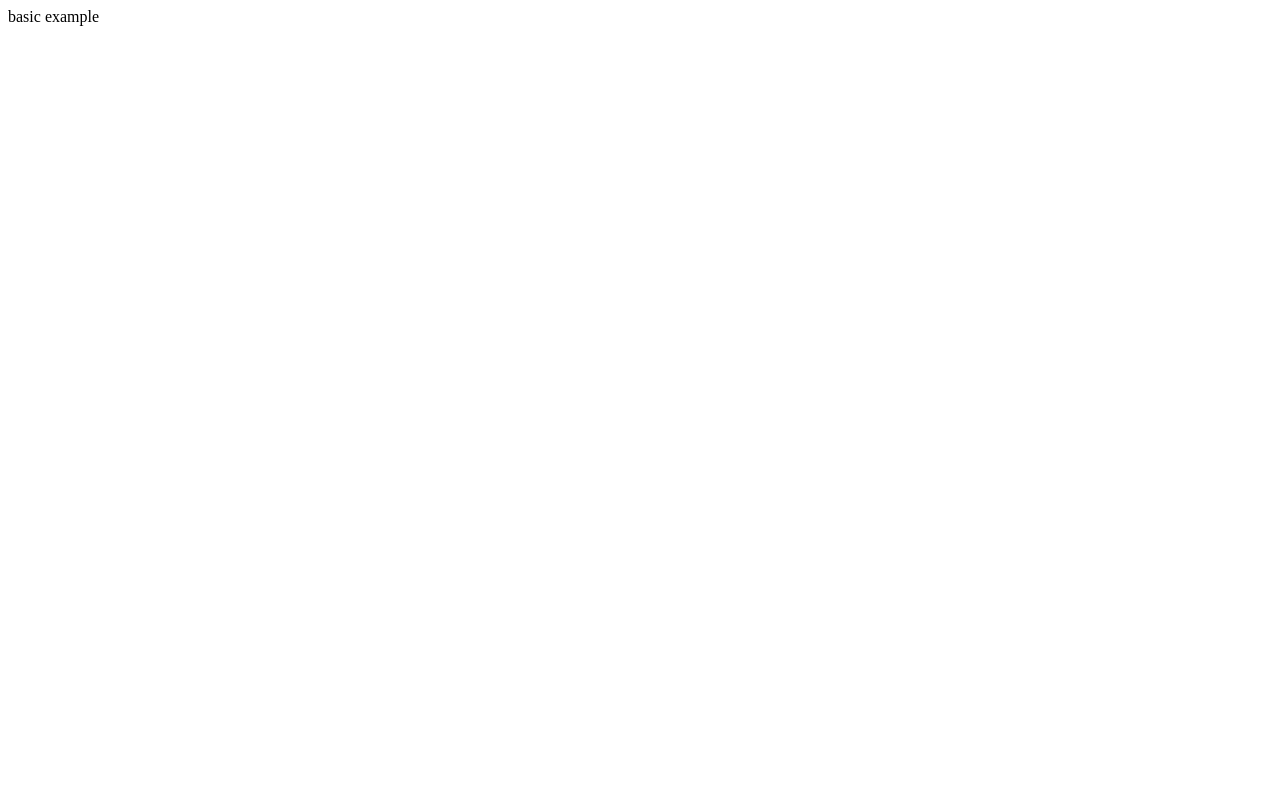
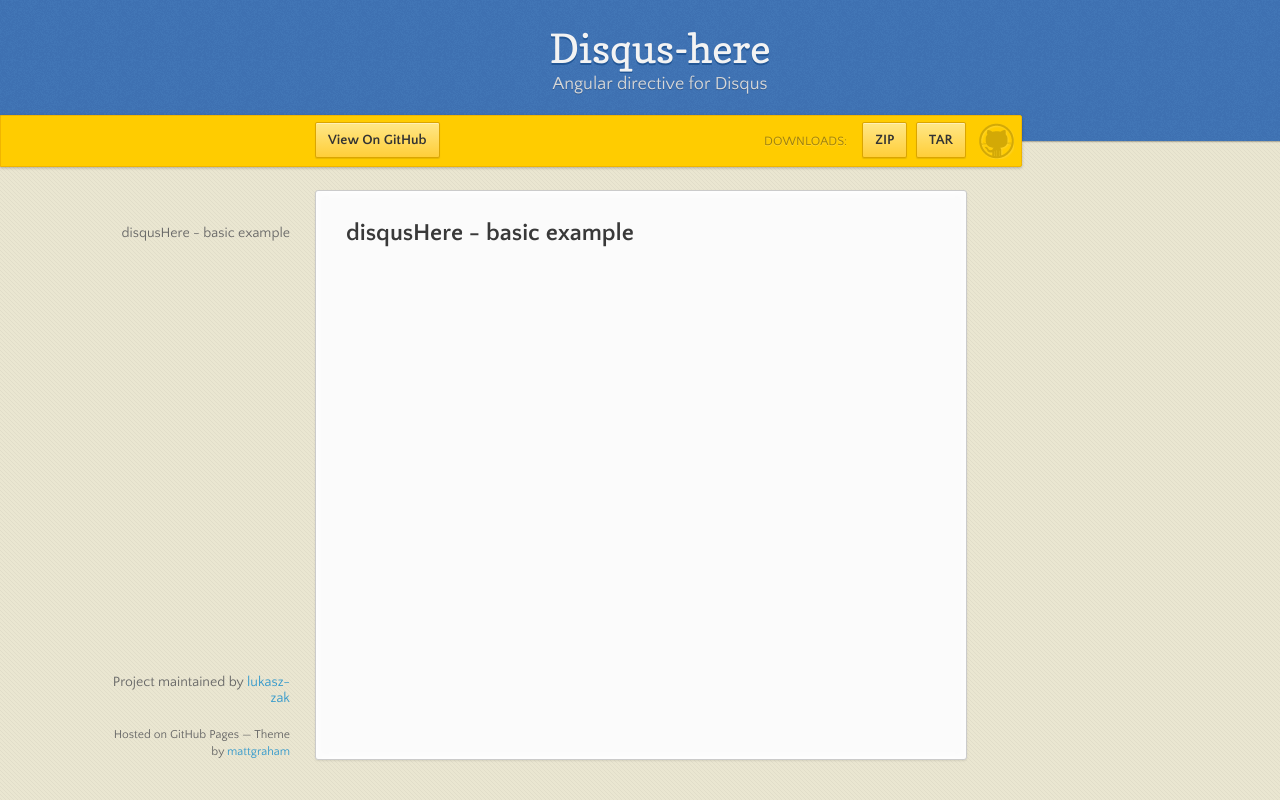
Before and after one commit to lukasz-zak/disqus-here, a plain HTML site: page basic-example.html in a window 1280 px wide. Drawn offline with nearby package versions, Linux system fonts and the light colour scheme.

Commit message:
Basic example page

```diff
--- a/basic-example.html
+++ b/basic-example.html
@@ -1,10 +1,79 @@
-<!DOCTYPE html>
+<!doctype html>
 <html>
-<head lang="en">
-  <meta charset="UTF-8">
-  <title></title>
+<head>
+  <meta charset="utf-8">
+  <meta http-equiv="X-UA-Compatible" content="chrome=1">
+  <title>Disqus-here by lukasz-zak</title>
+  <link rel="stylesheet" href="stylesheets/styles.css">
+  <link rel="stylesheet" href="stylesheets/pygment_trac.css">
+  <script src="https://ajax.googleapis.com/ajax/libs/jquery/1.7.1/jquery.min.js"></script>
+  <script src="javascripts/main.js"></script>
+  <!--[if lt IE 9]>
+  <script src="//html5shiv.googlecode.com/svn/trunk/html5.js"></script>
+  <![endif]-->
+  <meta name="viewport" content="width=device-width, initial-scale=1, user-scalable=no">
+
 </head>
 <body>
-basic example
+
+<header>
+  <h1>Disqus-here</h1>
+
+  <p>Angular directive for Disqus</p>
+</header>
+
+<div id="banner">
+  <span id="logo"></span>
+
+  <a href="https://github.com/lukasz-zak/disqus-here" class="button fork">
+    <strong>View On GitHub</strong>
+  </a>
+  <div class="downloads">
+    <span>Downloads:</span>
+    <ul>
+      <li>
+        <a href="https://github.com/lukasz-zak/disqus-here/zipball/master" class="button">ZIP</a>
+      </li>
+      <li>
+        <a href="https://github.com/lukasz-zak/disqus-here/tarball/master" class="button">TAR</a>
+      </li>
+    </ul>
+  </div>
+</div>
+<!-- end banner -->
+
+<div class="wrapper">
+  <nav>
+    <ul></ul>
+  </nav>
+
+  <section>
+    <h2>
+      <a name="disqushere" class="anchor" href="#disqushere">
+        <span class="octicon octicon-link"></span>
+      </a>
+      disqusHere - basic example
+
+      <disqus-here></disqus-here>
+    </h2>
+
+  </section>
+</div>
+
+
+<footer>
+  <p>Project maintained by
+    <a href="https://github.com/lukasz-zak">lukasz-zak</a>
+  </p>
+  <p>
+    <small>Hosted on GitHub Pages &mdash; Theme by
+      <a href="https://twitter.com/michigangraham">mattgraham</a>
+    </small>
+  </p>
+</footer>
+</div>
+<!--[if !IE]>
+<script>fixScale(document);</script><![endif]-->
+
 </body>
 </html>
```
